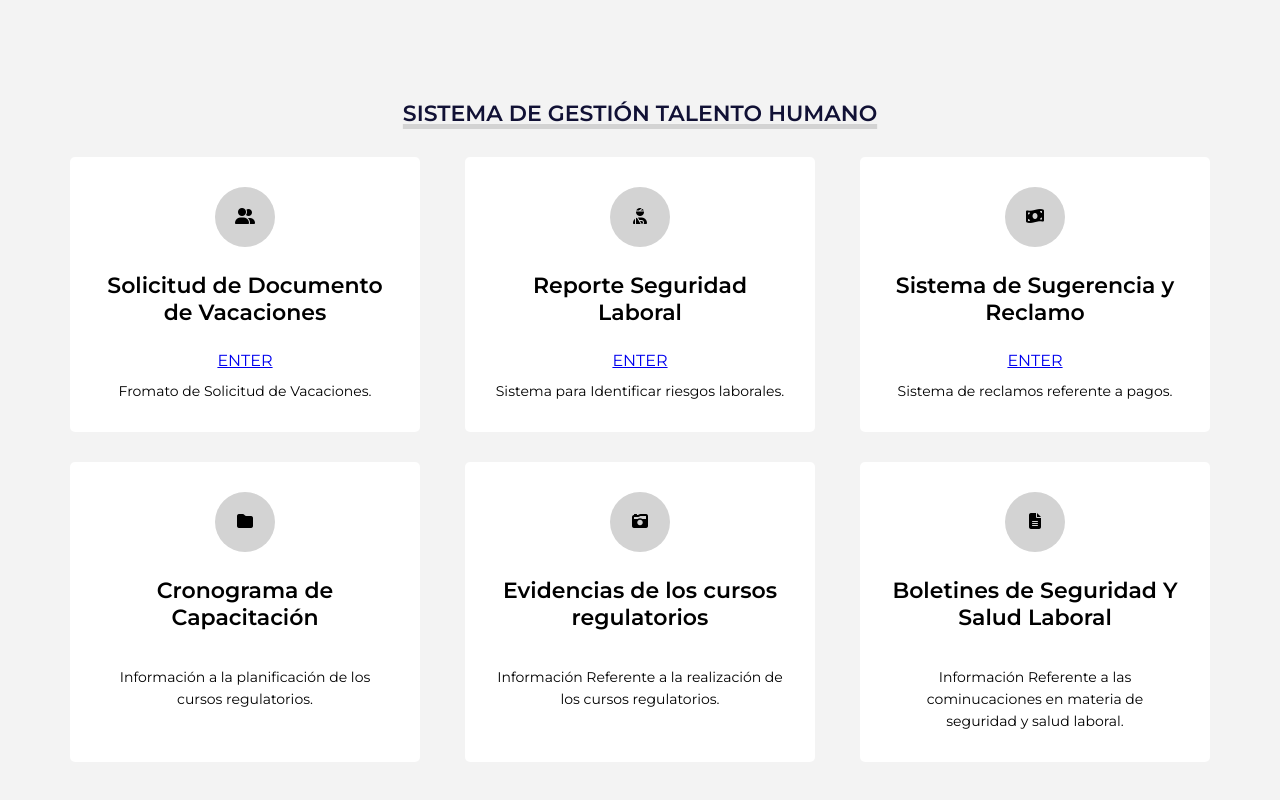
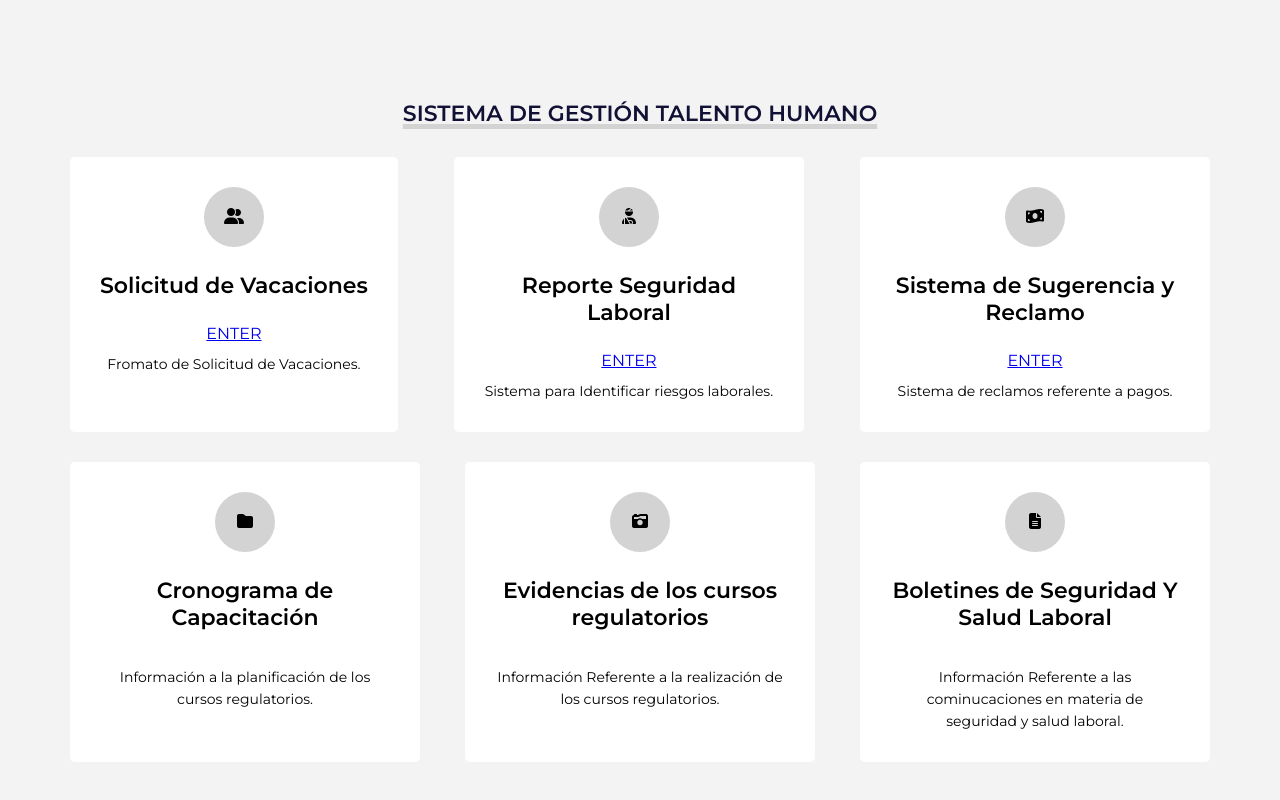
Before and after one commit to RichardGestion/web-alianzaikaro, a plain HTML site: page index17.html in a window 1280 px wide. Shown: the top 800 px of the page. Drawn offline with Linux system fonts and the light colour scheme.

Commit message:
Update index17.html

```diff
--- a/index17.html
+++ b/index17.html
@@ -19,7 +19,7 @@
         <div class="fila">
             <div class="servicio">
                 <span class="icono"><i class="fa-solid fa-user-group"></i></span>
-                <h4>Solicitud de Documento de Vacaciones</h4>
+                <h4>Solicitud de Vacaciones</h4>
                 <ul class="servicios-tag">
                     <li><a href="https://my.forms.app/smsalianzaikaro/solicitud-de-vacaciones">ENTER</a></li>
                 </ul>
```
